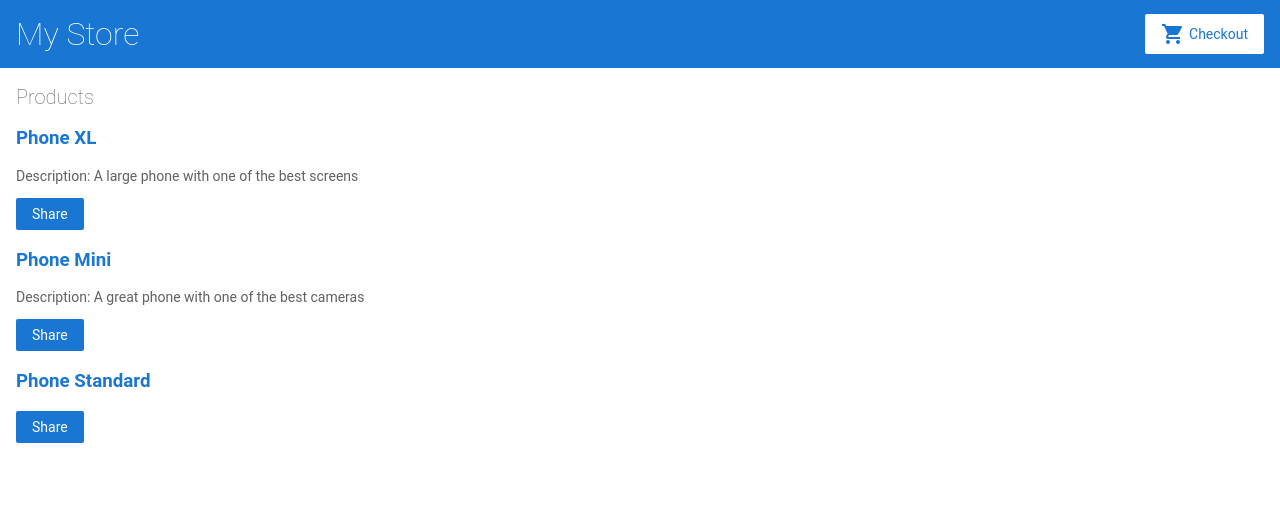
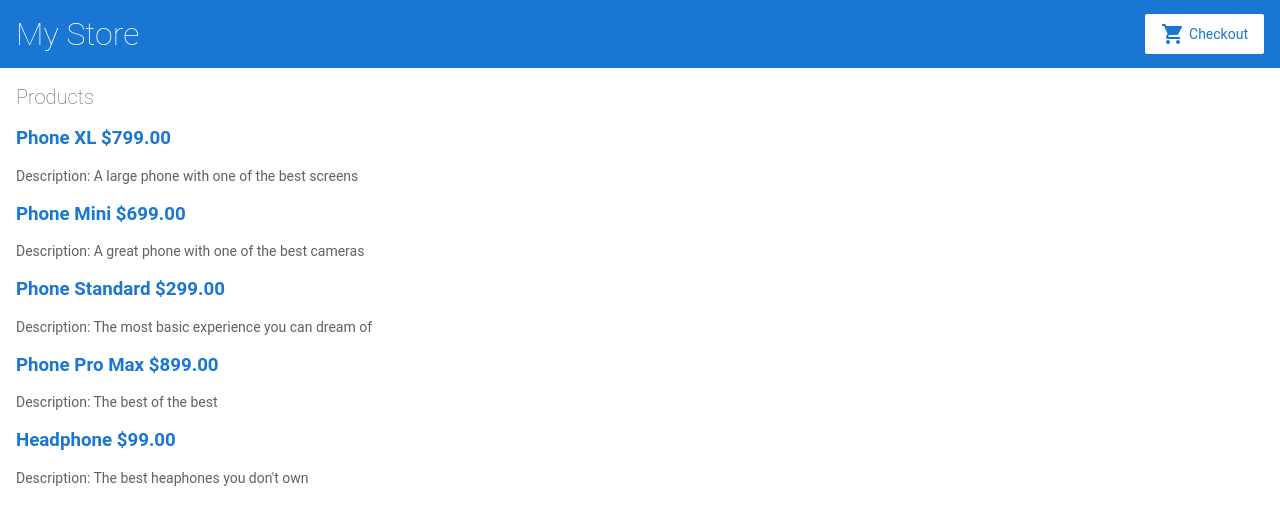
Before and after one commit to LilyDris/CSE5234, an Angular app in the folder Lab5/: page / in a window 1280 px wide. Shown: the top 524 px of the page. Built offline with nearby package versions, Linux system fonts and the light colour scheme.

Commit message:
made changes to product list page for lab 5

```diff
--- a/Lab5/src/app/product-list/product-list.component.html
+++ b/Lab5/src/app/product-list/product-list.component.html
@@ -2,19 +2,19 @@
 
 <div *ngFor="let product of products">
         <h3>
-            <a [title] = "product.name + ' details'"
+            <a [title] = "product.name"
             [routerLink]=" ['/products', product.id]">
 
-            {{product.name}}
+            {{product.name}}   {{ product.price | currency}}
             </a>
         </h3>
         <p *ngIf="product.description">
             Description: {{ product.description }}
           </p>
-
+<!--
           <button type="button" (click)="share()">
             Share
-          </button>
+          </button> -->
 </div>
 <!--
 Copyright Google LLC. All Rights Reserved.
--- a/Lab5/src/app/products.ts
+++ b/Lab5/src/app/products.ts
@@ -22,7 +22,19 @@ export const products = [
     id: 3,
     name: 'Phone Standard',
     price: 299,
-    description: ''
+    description: 'The most basic experience you can dream of'
+  },
+  {
+    id: 4,
+    name: 'Phone Pro Max',
+    price: 899,
+    description: 'The best of the best'
+  },
+  {
+    id: 5,
+    name: 'Headphone',
+    price: 99,
+    description: 'The best heaphones you don\'t own'
   }
 ];
 
```
